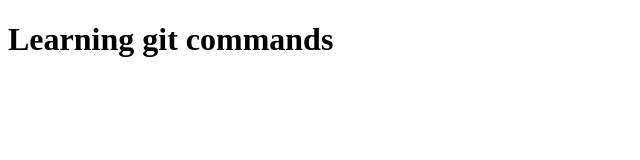
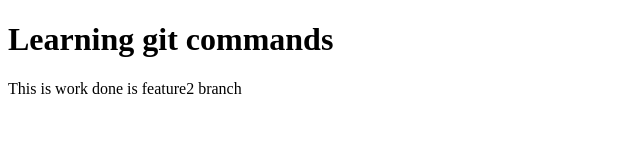
Before and after one commit to Rohit07exe/Another_one, a plain HTML site: page index.html in a window 1280 px wide. Shown: the whole page, without its empty margins (0-640 px from the left). Drawn offline with Linux system fonts and the light colour scheme.

Commit message:
Added praragraph

```diff
--- a/index.html
+++ b/index.html
@@ -8,6 +8,7 @@
 <body>
 
     <h1>Learning git commands</h1>
+    <p>This is work done is feature2 branch</p>
 
 </body>
 </html>
```
